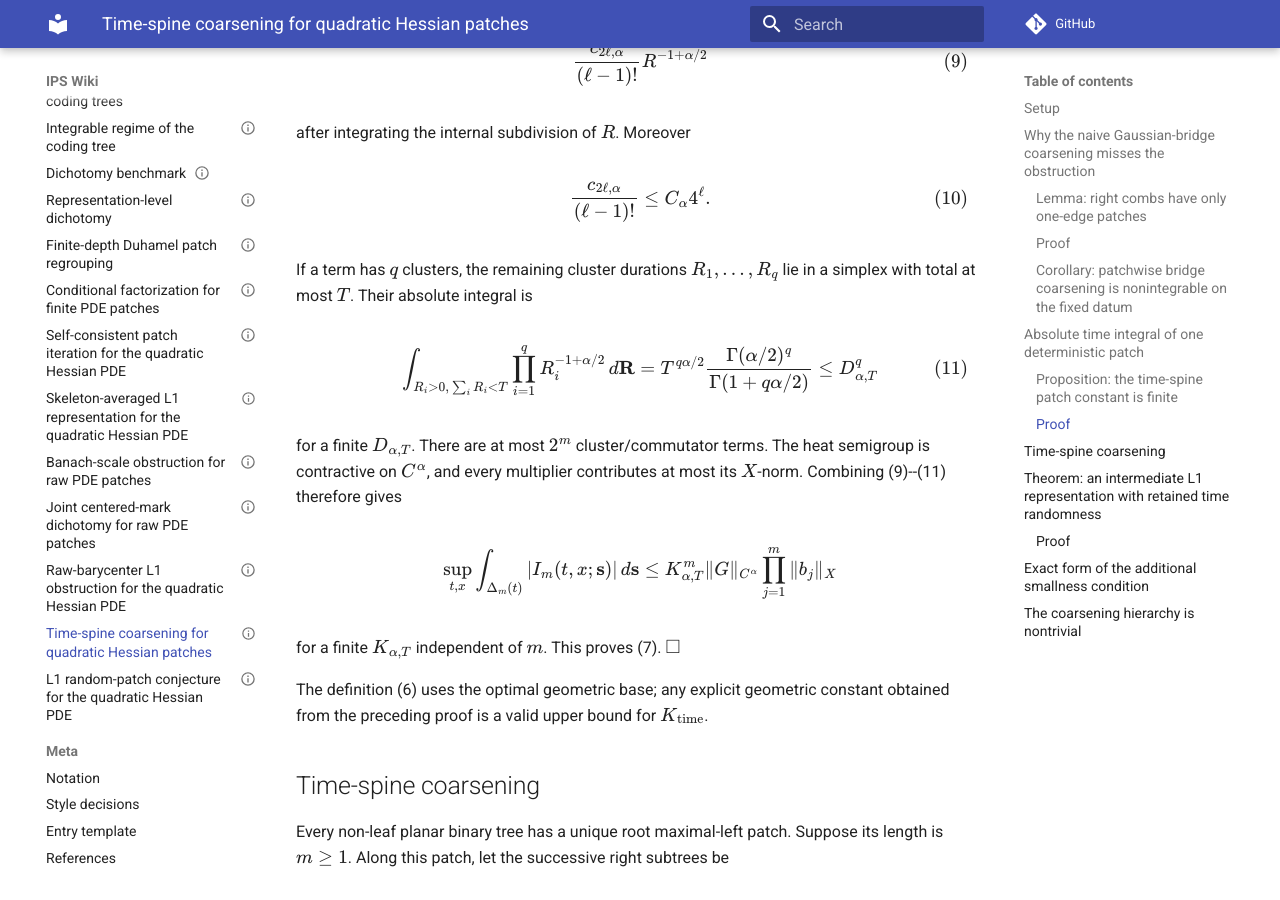
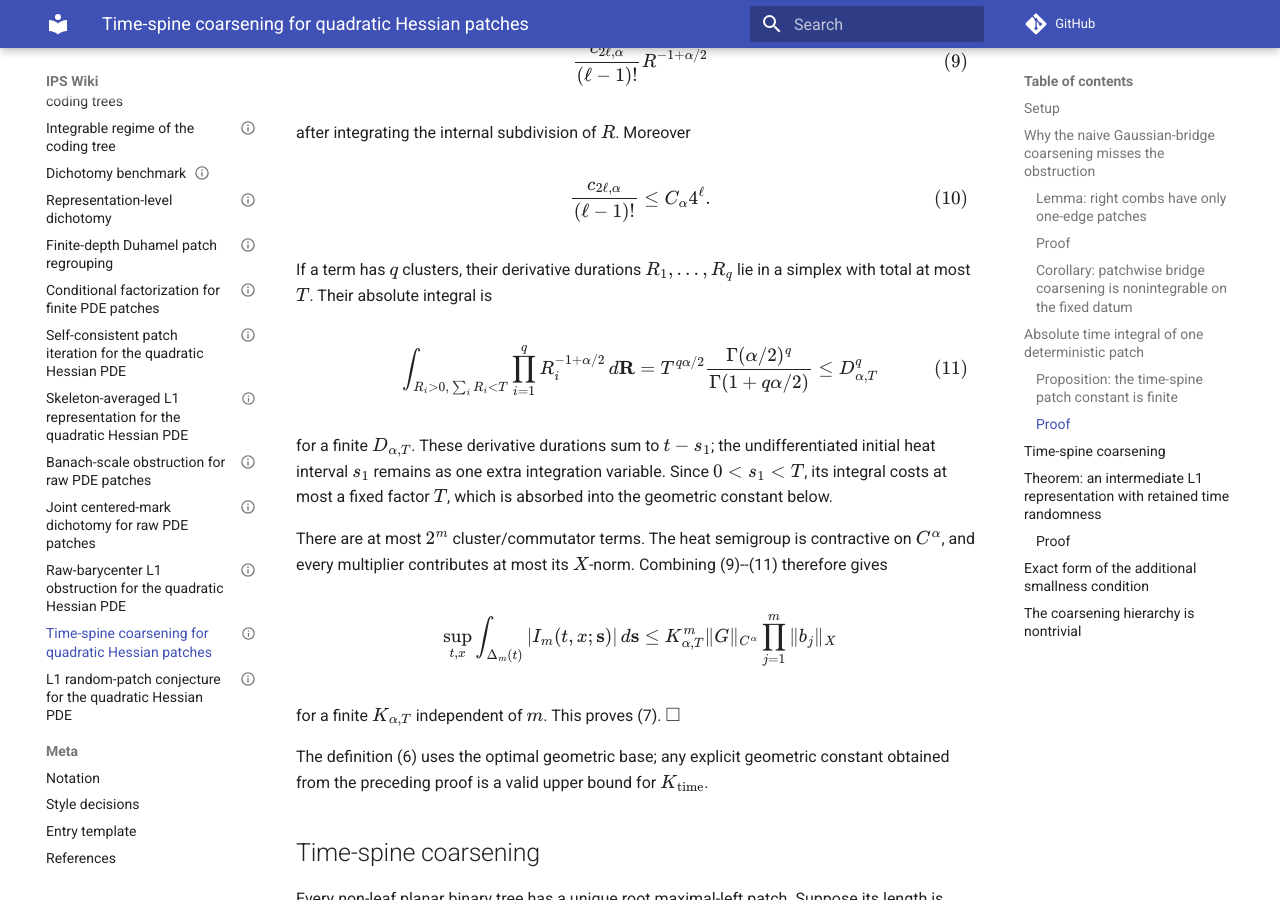
Before and after one commit to maciejgluchowski86-beep/ips-wiki, an MkDocs documentation site: the page built from docs/entries/time-spine-coarsening-for-quadratic-hessian-patches.md, in a window 1280 px wide and 900 px high, scrolled down 5044 px. Built offline with MkDocs 1.6.1 and Material for MkDocs 9.7.7, drawn with Linux system fonts in a browser that asks for light colours; comment, search, counter and statistics services are not loaded; some of the changed text lies outside the part shown.

Commit message:
Clarify time-spine cluster-duration estimate

```diff
--- a/docs/entries/time-spine-coarsening-for-quadratic-hessian-patches.md
+++ b/docs/entries/time-spine-coarsening-for-quadratic-hessian-patches.md
@@ -49,8 +49,7 @@ $$
 z(t)
 =
 P_t\phi''
-+
-\lambda\int_0^t
++\lambda\int_0^t
 \partial_x^2P_{t-s}[z(s)^2]\,ds.
 $$
 
@@ -263,7 +262,7 @@ C_\alpha4^\ell.
 \tag{10}
 $$
 
-If a term has \(q\) clusters, the remaining cluster durations \(R_1,\ldots,R_q\) lie in a simplex with total at most \(T\). Their absolute integral is
+If a term has \(q\) clusters, their derivative durations \(R_1,\ldots,R_q\) lie in a simplex with total at most \(T\). Their absolute integral is
 
 $$
 \int_{R_i>0,\,\sum_iR_i<T}
@@ -277,7 +276,9 @@ D_{\alpha,T}^q
 \tag{11}
 $$
 
-for a finite \(D_{\alpha,T}\). There are at most \(2^m\) cluster/commutator terms. The heat semigroup is contractive on \(C^\alpha\), and every multiplier contributes at most its \(X\)-norm. Combining (9)--(11) therefore gives
+for a finite \(D_{\alpha,T}\). These derivative durations sum to \(t-s_1\); the undifferentiated initial heat interval \(s_1\) remains as one extra integration variable. Since \(0<s_1<T\), its integral costs at most a fixed factor \(T\), which is absorbed into the geometric constant below.
+
+There are at most \(2^m\) cluster/commutator terms. The heat semigroup is contractive on \(C^\alpha\), and every multiplier contributes at most its \(X\)-norm. Combining (9)--(11) therefore gives
 
 $$
 \sup_{t,x}
```
